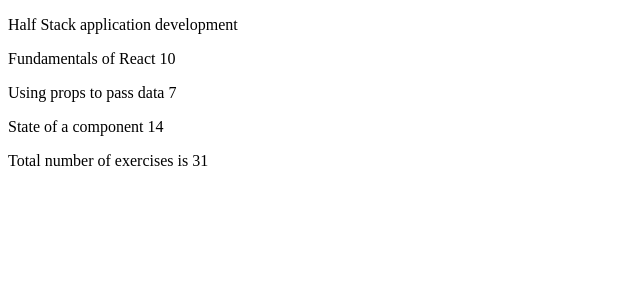
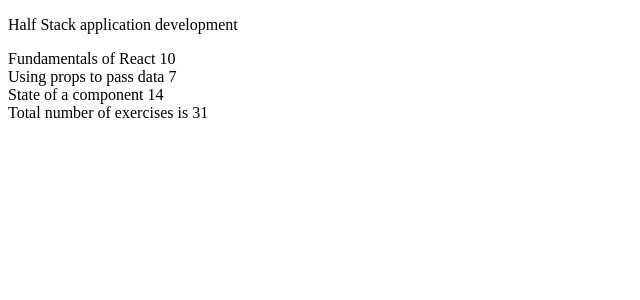
Before and after one commit to DipjalBAsnet/Fullstack_open, a React (Vite) app in the folder Part_1/: page / in a window 1280 px wide. Shown: the top 300 px of the page, without its empty margins (0-640 px from the left). Built offline with nearby package versions, Linux system fonts and the light colour scheme.

Commit message:
exercise 1.2

```diff
--- a/Part_1/src/components/Content.jsx
+++ b/Part_1/src/components/Content.jsx
@@ -1,9 +1,17 @@
+const Part = ({part, exercise}) => {
+  return (
+    <div>
+   {part} {exercise}
+    </div>
+  )
+}
+
 const Content = ({part1, exercises1, part2, exercises2, part3, exercises3}) => {
   return (
     <div>
-      <p> {part1} {exercises1} </p>
-      <p> {part2} {exercises2} </p>
-      <p> {part3} {exercises3} </p>
+      <Part part={part1} exercise={exercises1}/>
+      <Part part={part2} exercise={exercises2}/>
+      <Part part={part3} exercise={exercises3}/>
     </div>
   )
 }
```
